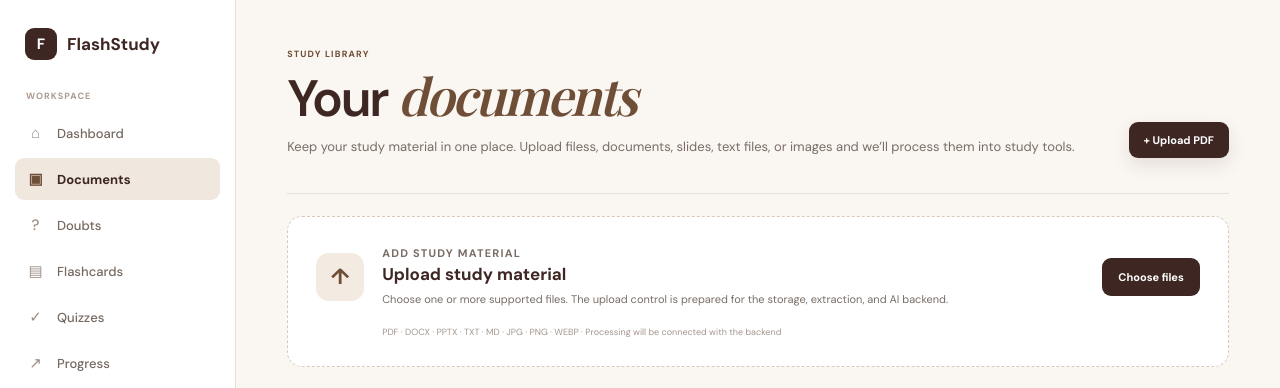
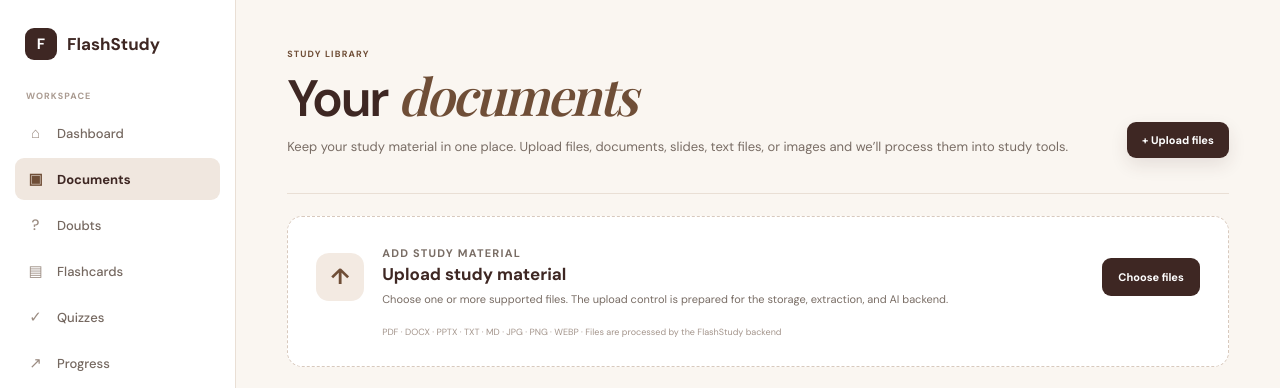
Before and after one commit to RISHITHADASARI18/flashstudy, a Next.js app: page /documents in a window 1280 px wide. Shown: the top 388 px of the page. Built offline with nearby package versions, Linux system fonts and the light colour scheme; no server answers; a web font is replaced by a local one.

Commit message:
fix: align documents UI with multi-format backend

```diff
--- a/app/documents/page.tsx
+++ b/app/documents/page.tsx
@@ -24,9 +24,9 @@
           <div>
             <p className="dashboard-kicker">Study library</p>
             <h1>Your <em>documents</em></h1>
-            <p className="dashboard-subtitle">Keep your study material in one place. Upload filess, documents, slides, text files, or images and we’ll process them into study tools.</p>
+            <p className="dashboard-subtitle">Keep your study material in one place. Upload files, documents, slides, text files, or images and we’ll process them into study tools.</p>
           </div>
-          <Link href="/documents?upload=true#upload" className="dashboard-primary-btn">+ Upload PDF</Link>
+          <Link href="/documents?upload=true#upload" className="dashboard-primary-btn">+ Upload files</Link>
         </header>
 
         <section id="upload" className="upload-card">
@@ -40,7 +40,7 @@
             <input type="file" accept=".pdf,.doc,.docx,.ppt,.pptx,.txt,.md,.jpg,.jpeg,.png,.webp" multiple />
             Choose files
           </label>
-          <small>PDF · DOCX · PPTX · TXT · MD · JPG · PNG · WEBP · Processing will be connected with the backend</small>
+          <small>PDF · DOCX · PPTX · TXT · MD · JPG · PNG · WEBP · Files are processed by the FlashStudy backend</small>
         </section>
 
         <section className="documents-section">
```
